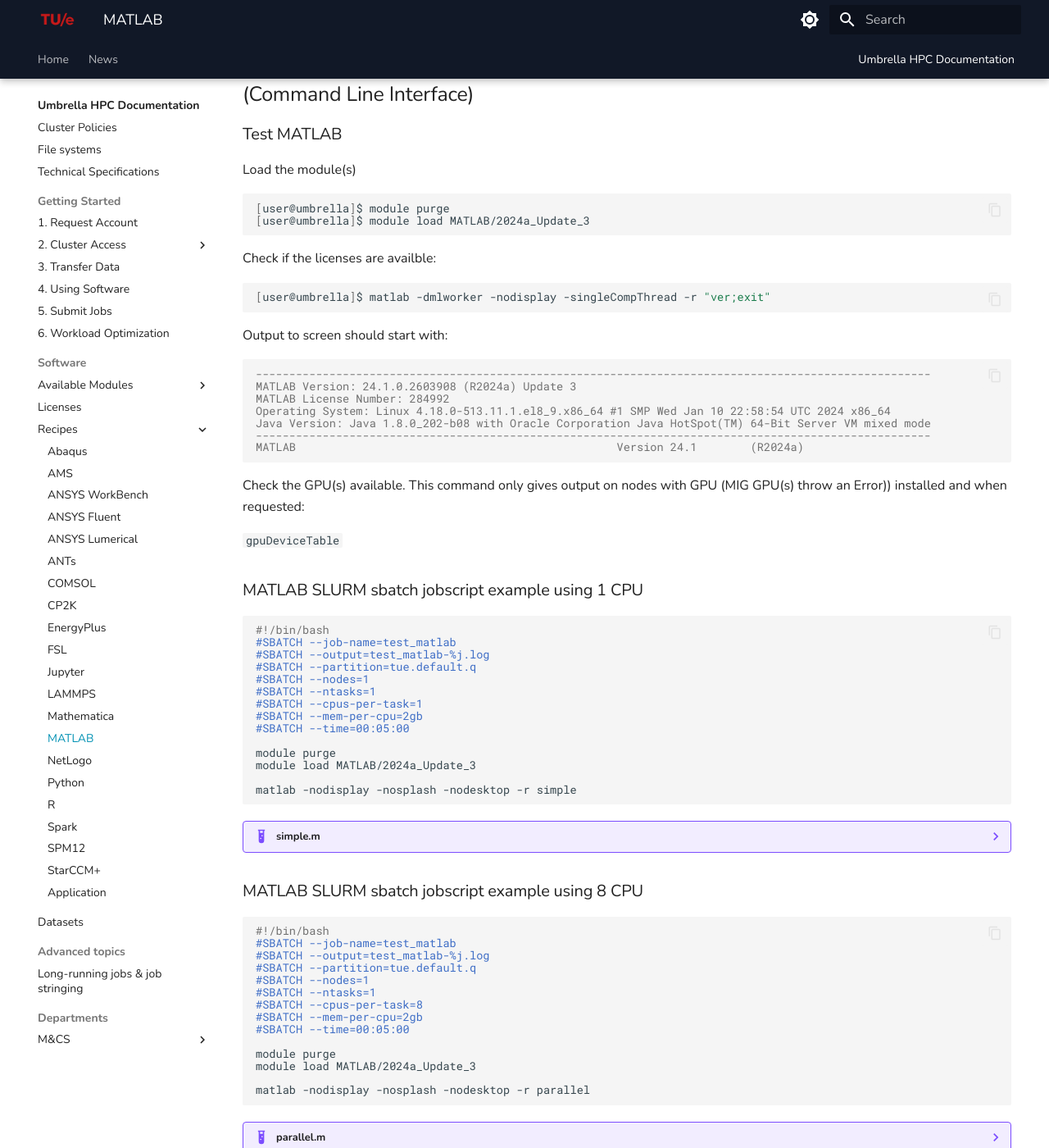
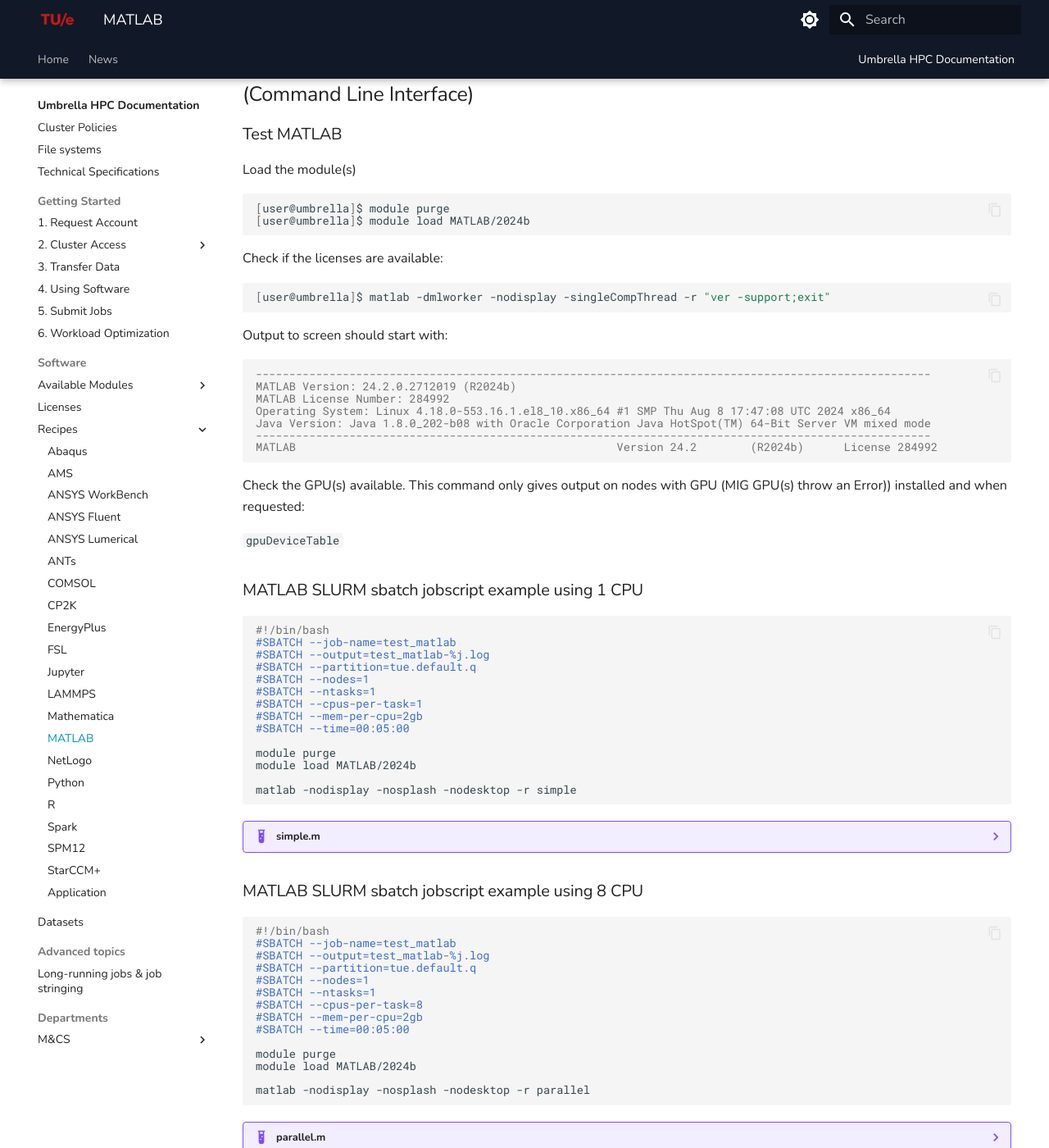
Before and after one commit to gferhpc/supercomputing.tue.nl, an MkDocs documentation site: the page built from pages/documentation/software/recipes/matlab.md, in a window 1280 px wide and 1400 px high, scrolled down 540 px. Shown: the whole window at 82% size. Built offline with MkDocs 1.6.1 and Material for MkDocs 9.7.7, drawn with Linux system fonts in a browser that asks for light colours.

Commit message:
Update matlab.md

````diff
--- a/pages/documentation/software/recipes/matlab.md
+++ b/pages/documentation/software/recipes/matlab.md
@@ -19,24 +19,24 @@
 
 ```shell
 [user@umbrella]$ module purge
-[user@umbrella]$ module load MATLAB/2024a_Update_3
+[user@umbrella]$ module load MATLAB/2024b
 ```
 
-Check if the licenses are availble:
+Check if the licenses are available:
 
 ```shell
-[user@umbrella]$ matlab -dmlworker -nodisplay -singleCompThread -r "ver;exit"
+[user@umbrella]$ matlab -dmlworker -nodisplay -singleCompThread -r "ver -support;exit"
 ```
 
 Output to screen should start with:
 ```output
 -----------------------------------------------------------------------------------------------------
-MATLAB Version: 24.1.0.2603908 (R2024a) Update 3
+MATLAB Version: 24.2.0.2712019 (R2024b)
 MATLAB License Number: 284992
-Operating System: Linux 4.18.0-513.11.1.el8_9.x86_64 #1 SMP Wed Jan 10 22:58:54 UTC 2024 x86_64
+Operating System: Linux 4.18.0-553.16.1.el8_10.x86_64 #1 SMP Thu Aug 8 17:47:08 UTC 2024 x86_64
 Java Version: Java 1.8.0_202-b08 with Oracle Corporation Java HotSpot(TM) 64-Bit Server VM mixed mode
 -----------------------------------------------------------------------------------------------------
-MATLAB                                                Version 24.1        (R2024a)
+MATLAB                                                Version 24.2        (R2024b)      License 284992
 ```
 
 Check the GPU(s) available. This command only gives output on nodes with GPU (MIG GPU(s) throw an Error)) installed and when requested:
@@ -57,7 +57,7 @@
 #SBATCH --time=00:05:00
 
 module purge
-module load MATLAB/2024a_Update_3
+module load MATLAB/2024b
 
 matlab -nodisplay -nosplash -nodesktop -r simple
 ```
@@ -86,7 +86,7 @@
 #SBATCH --time=00:05:00
 
 module purge
-module load MATLAB/2024a_Update_3
+module load MATLAB/2024b
 
 matlab -nodisplay -nosplash -nodesktop -r parallel
 ```
````
